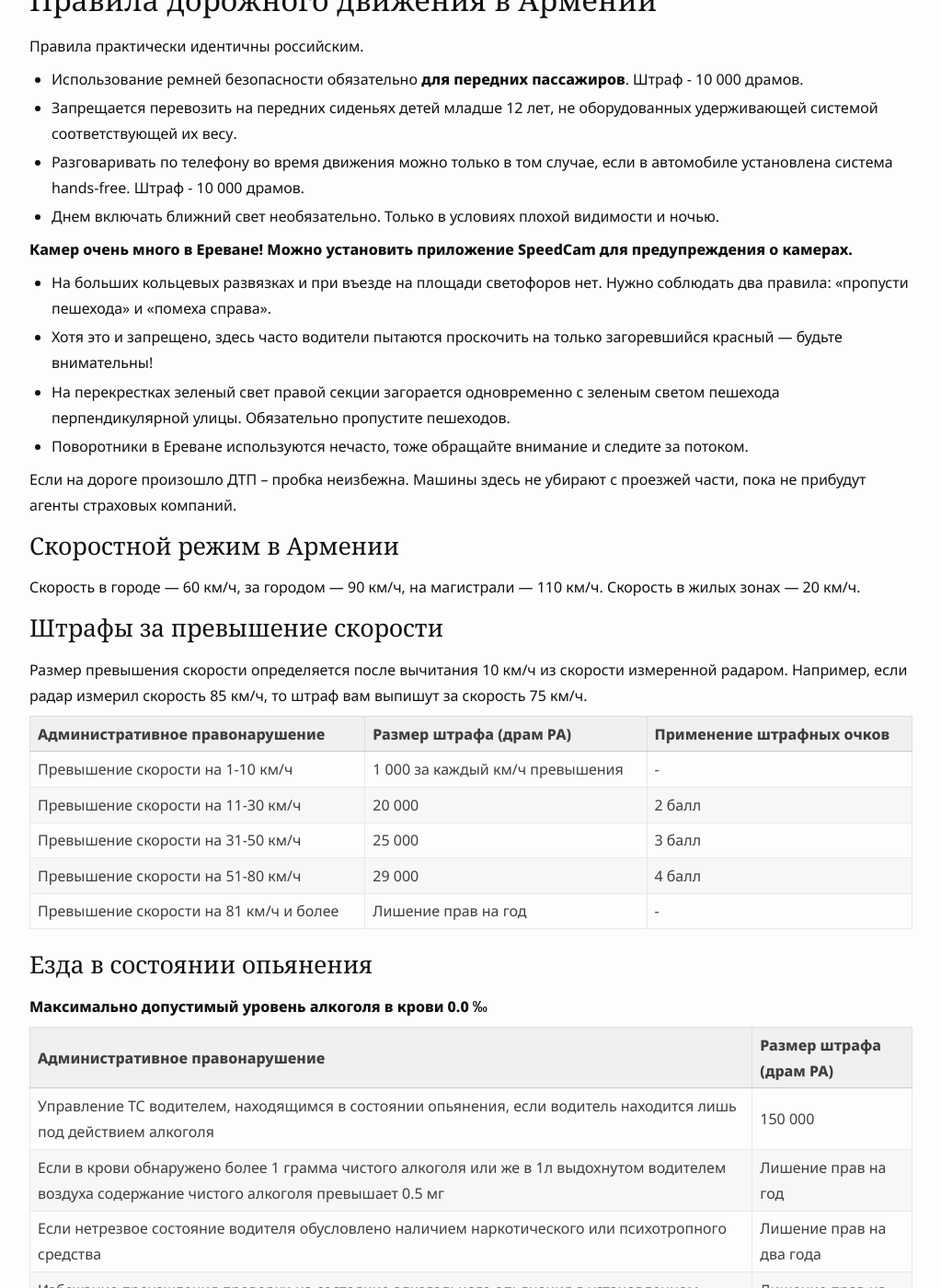
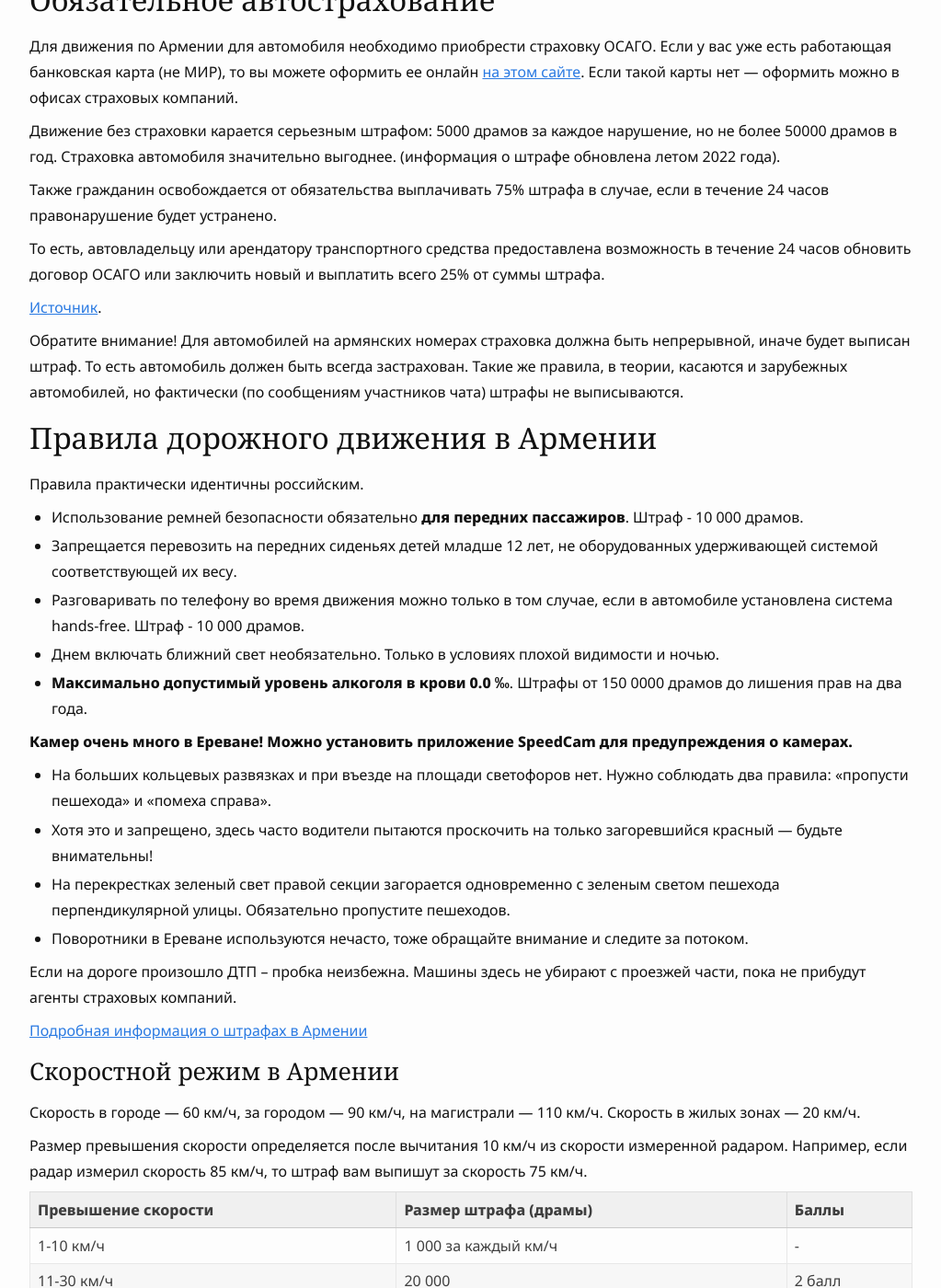
Before and after one commit to haywiki/haywiki.github.io, a Jekyll site: the page built from drive/index.md, in a window 1280 px wide and 1400 px high, scrolled down 1088 px. Shown: the whole window at 92% size, without its empty margins (128-1151 px from the left). Built offline with Jekyll 4.4.1, drawn with Linux system fonts in a browser that asks for light colours; nearby versions of some CDN libraries; a script that is not in the unit is left out; some of the changed lines change nothing that is shown; some of the changed text lies outside the part shown.

Commit message:
Обновлены рекомендации авточата

```diff
--- a/drive/index.md
+++ b/drive/index.md
@@ -24,53 +24,7 @@
 
 Смотрите в разделе [Приезд на авто из РФ на автомобиле](../moving/by-car.md).
 
-## Правила дорожного движения в Армении
-
-Правила практически идентичны российским.
-
-- Использование ремней безопасности обязательно **для передних пассажиров**. Штраф - 10 000 драмов.
-- Запрещается перевозить на передних сиденьях детей младше 12 лет, не оборудованных удерживающей системой соответствующей их весу.
-- Разговаривать по телефону во время движения можно только в том случае, если в автомобиле установлена система hands-free. Штраф - 10 000 драмов.
-- Днем включать ближний свет необязательно. Только в условиях плохой видимости и ночью.
-
-**Камер очень много в Ереване! Можно установить приложение SpeedCam для предупреждения о камерах.**
-
-- На больших кольцевых развязках и при въезде на площади светофоров нет. Нужно соблюдать два правила: «пропусти пешехода» и «помеха справа».
-- Хотя это и запрещено, здесь часто водители пытаются проскочить на только загоревшийся красный — будьте внимательны!
-- На перекрестках зеленый свет правой секции загорается одновременно с зеленым светом пешехода перпендикулярной улицы. Обязательно пропустите пешеходов.
-- Поворотники в Ереване используются нечасто, тоже обращайте внимание и следите за потоком.
-
-Если на дороге произошло ДТП – пробка неизбежна. Машины здесь не убирают с проезжей части, пока не прибудут агенты страховых компаний.
-
-### Скоростной режим в Армении
-
-Скорость в городе — 60 км/ч, за городом — 90 км/ч, на магистрали — 110 км/ч. Скорость в жилых зонах — 20 км/ч.
-
-### Штрафы за превышение скорости
-
-Размер превышения скорости определяется после вычитания 10 км/ч из скорости измеренной радаром. Например, если радар измерил скорость 85 км/ч, то штраф вам выпишут за скорость 75 км/ч.
-
-| Административное правонарушение        | Размер штрафа (драм РА)         | Применение штрафных очков |
-|----------------------------------------|---------------------------------|---------------------------|
-| Превышение скорости на 1-10 км/ч       | 1 000 за каждый км/ч превышения | -                         |
-| Превышение скорости на 11-30 км/ч      | 20 000                          | 2 балл                    |
-| Превышение скорости на 31-50 км/ч      | 25 000                          | 3 балл                    |
-| Превышение скорости на 51-80 км/ч      | 29 000                          | 4 балл                    |
-| Превышение скорости на 81 км/ч и более | Лишение прав на год             | -                         |
-
-### Езда в состоянии опьянения
-
-**Максимально допустимый уровень алкоголя в крови 0.0 ‰**
-
-| Административное правонарушение                                                                                                               | Размер штрафа (драм РА)  |
-|-----------------------------------------------------------------------------------------------------------------------------------------------|--------------------------|
-| Управление ТС водителем, находящимся в состоянии опьянения, если водитель находится лишь под действием алкоголя                               | 150 000                  |
-| Eсли в крови обнаружено более 1 грамма чистого алкоголя или же в 1л выдохнутом водителем воздуха содержание чистого алкоголя превышает 0.5 мг | Лишение прав на год      |
-| Если нетрезвое состояние водителя обусловлено наличием наркотического или психотропного средства                                              | Лишение прав на два года |
-| Избежание прохождения проверки на состояние алкогольного опьянения в установленном законом порядке                                            | Лишение прав на два года |
-| Повторное нарушение в течение одного года                                                                                                     | Лишение прав на год      |
-
-### Обязательное автострахование
+## Обязательное автострахование
 
 Для движения по Армении для автомобиля необходимо приобрести страховку ОСАГО. Если у вас уже есть работающая
 банковская карта (не МИР), то вы можете оформить ее онлайн [на этом сайте](https://aswa.am/). Если такой карты нет —
@@ -89,13 +43,50 @@
 То есть автомобиль должен быть всегда застрахован. Такие же правила, в теории, касаются и зарубежных автомобилей, но
 фактически (по сообщениям участников чата) штрафы не выписываются.
 
-### Штрафы
+## Правила дорожного движения в Армении
+
+Правила практически идентичны российским.
+
+- Использование ремней безопасности обязательно **для передних пассажиров**. Штраф - 10 000 драмов.
+- Запрещается перевозить на передних сиденьях детей младше 12 лет, не оборудованных удерживающей системой соответствующей их весу.
+- Разговаривать по телефону во время движения можно только в том случае, если в автомобиле установлена система hands-free. Штраф - 10 000 драмов.
+- Днем включать ближний свет необязательно. Только в условиях плохой видимости и ночью.
+- **Максимально допустимый уровень алкоголя в крови 0.0 ‰**. Штрафы от 150 0000 драмов до лишения прав на два года.
+
+**Камер очень много в Ереване! Можно установить приложение SpeedCam для предупреждения о камерах.**
+
+- На больших кольцевых развязках и при въезде на площади светофоров нет. Нужно соблюдать два правила: «пропусти пешехода» и «помеха справа».
+- Хотя это и запрещено, здесь часто водители пытаются проскочить на только загоревшийся красный — будьте внимательны!
+- На перекрестках зеленый свет правой секции загорается одновременно с зеленым светом пешехода перпендикулярной улицы. Обязательно пропустите пешеходов.
+- Поворотники в Ереване используются нечасто, тоже обращайте внимание и следите за потоком.
+
+Если на дороге произошло ДТП – пробка неизбежна. Машины здесь не убирают с проезжей части, пока не прибудут агенты страховых компаний.
+
+[Подробная информация о штрафах в Армении](fines.md)
+
+### Скоростной режим в Армении
+
+Скорость в городе — 60 км/ч, за городом — 90 км/ч, на магистрали — 110 км/ч. Скорость в жилых зонах — 20 км/ч.
+
+Размер превышения скорости определяется после вычитания 10 км/ч из скорости измеренной радаром. Например, если радар измерил скорость 85 км/ч, то штраф вам выпишут за скорость 75 км/ч.
+
+| Превышение скорости | Размер штрафа (драмы) | Баллы  |
+|---------------------|-----------------------|--------|
+| 1-10 км/ч           | 1 000 за каждый км/ч  | -      |
+| 11-30 км/ч          | 20 000                | 2 балл |
+| 31-50 км/ч          | 25 000                | 3 балл |
+| 51-80 км/ч          | 29 000                | 4 балл |
+| 81 км/ч и более     | Лишение прав на год   | -      |
+
+### Проверка штрафов
 
 Проверить штрафы на русские номера можно на ул Адмирала Исакова 9 каб 214 либо при выезде из страны на автомобиле.
 Также, есть вариант позвонить в Дорожную полицию по телефону 177 (доб. 3-1) и назвать номер автомобиля.
 Других вариантов, к сожалению, нет. Штрафы оформляются примерно через 10-14 дней после нарушения.
 
-[Подробная информация о штрафах в Армении](fines.md)
+В некоторых случаях может быть доступна проверка штрафов на [сайте дорожной полиции](https://roadpolice.am/ru). В русской
+версии выберите "Альтернативный вход для физических лиц", затем откройте вкладку "Другой", введите [номер соцкарты](../documents/social-number.md),
+номер загранпаспорта и номер телефона (без 0 вначале). Вас может не пустить, отображаться могут не все штрафы, тем не менее способ работающий.
 
 ## Платные парковки в Ереване
 
@@ -170,7 +161,6 @@
 ### Запчасти
 
 - [Drive Motors](https://shop.drivemotors.am/) — везут запчасти из Москвы, цены одни из лучших
-- [Emex](https://emex.am/)
 - [Tecdoc](https://tecdoc.am/)
 - [Zap-ros.am](https://zap-ros.am/)
 - [Carfat.net](https://carfat.net/)
@@ -200,12 +190,13 @@
 
 - [Автосервис Bosch](https://yandex.ru/maps/org/avtoservis_bosh/140208137362/)
 - [Ovne](https://ovne.am/ru/content/2/)
-- [@vladimir_iq_chip](https://t.me/vladimir_iq_chip) — чип тюнинг, диагностика легковых автомобилей.
+- [@vladimir_iq_chip](https://t.me/vladimir_iq_chip) — чип тюнинг, диагностика и ремонт легковых автомобилей. Адрес: [проспект Адмирала Исакова, 22/3](https://yandex.ru/maps/10262/yerevan/house/YE0YcgFkT0YOQFpqfX10eXRlZw==/)
 - [DGservice](https://autogaz.am/) — установка ГБО, [отзыв одного из участников чата](https://t.me/am_autoclub/1937).
 
 ### Перевозка автомобилей автовозом
 
 - [Grand-Trans](https://grand-trans.ru) — перевозка грузов и автомобилей автовозами по СНГ.
+- **АВТО АРЕН** — перевозка автомобилей. Телефоны: +37499506280, +37493506280. Стоимость перевозки из Москвы — примерно 950 долларов США.
 
 ## Покупка автомобиля в Армении
 
```
